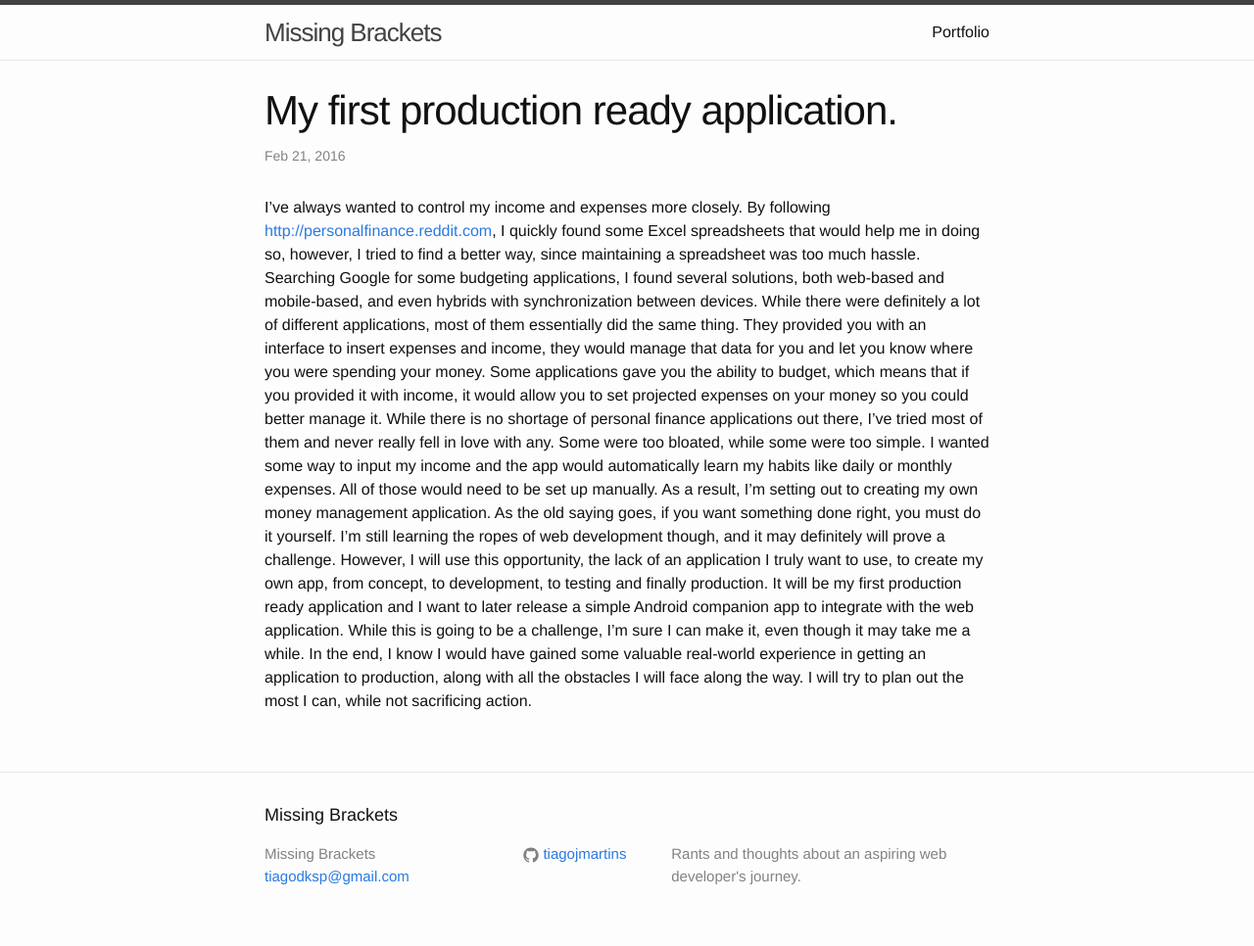
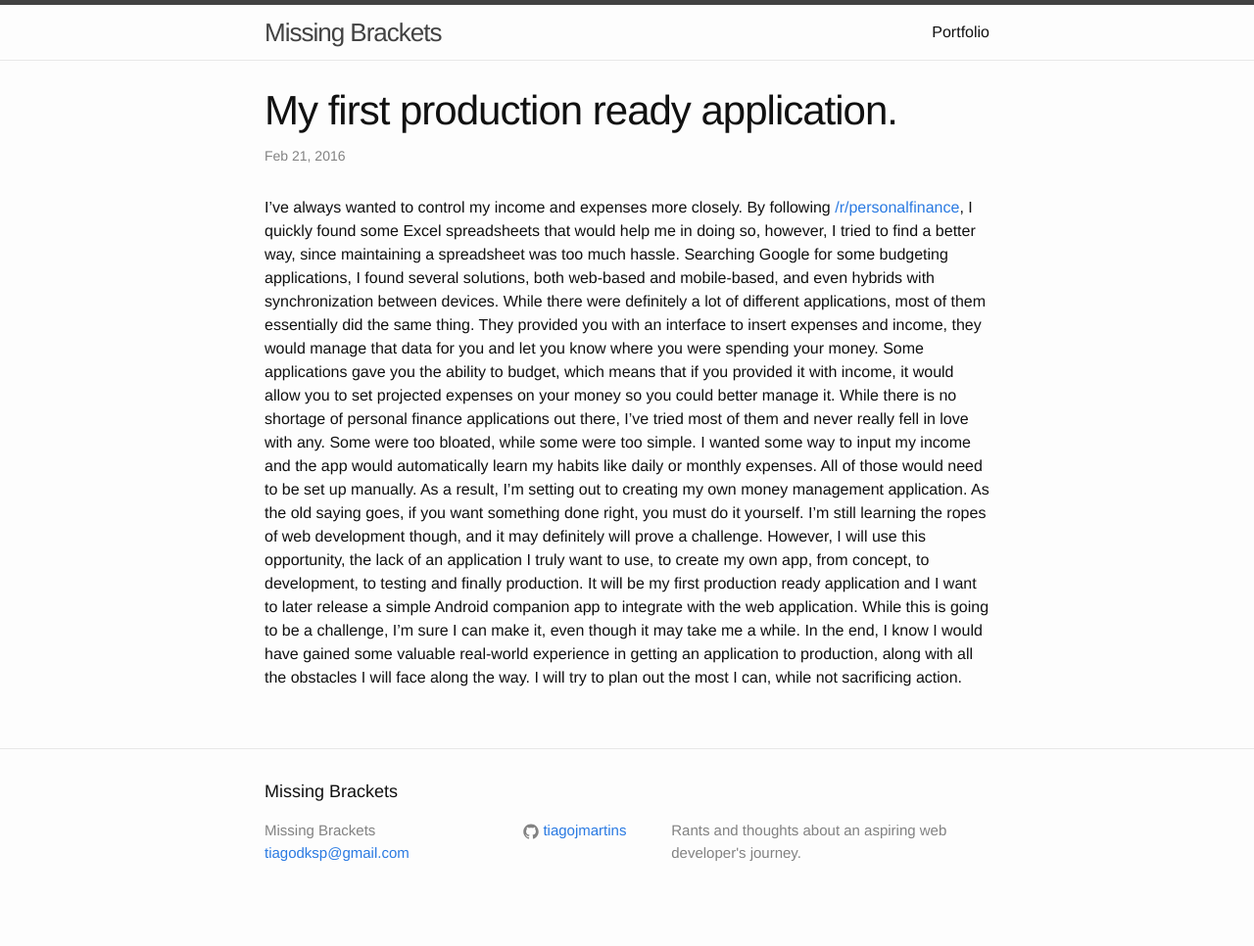
Before and after one commit to TiagoJMartins/tiagojmartins.github.io, a Jekyll site: the page built from _posts/2016-02-21-my-first-production-ready-application.markdown, in a window 1280 px wide. Shown: the whole page at 98% size. Built offline with Jekyll 4.4.1, drawn with Linux system fonts in a browser that asks for light colours; after the commit the page ends 942 px from its top, so only the background shows below that; some of the changed lines change nothing that is shown.

Commit message:
Fix markdown syntax

```diff
--- a/_posts/2016-02-21-my-first-production-ready-application.markdown
+++ b/_posts/2016-02-21-my-first-production-ready-application.markdown
@@ -4,7 +4,7 @@ title: "My first production ready application."
 date: 2016-02-21
 ---
 
-I’ve always wanted to control my income and expenses more closely. By following [http://personalfinance.reddit.com](/r/personalfinance), I quickly found some Excel spreadsheets that would help me in doing so, however, I tried to find a better way, since maintaining a spreadsheet was too much hassle. Searching Google for some budgeting applications, I found several solutions, both web-based and mobile-based, and even hybrids with synchronization between devices.
+I’ve always wanted to control my income and expenses more closely. By following [/r/personalfinance](http://personalfinance.reddit.com), I quickly found some Excel spreadsheets that would help me in doing so, however, I tried to find a better way, since maintaining a spreadsheet was too much hassle. Searching Google for some budgeting applications, I found several solutions, both web-based and mobile-based, and even hybrids with synchronization between devices.
 While there were definitely a lot of different applications, most of them essentially did the same thing. They provided you with an interface to insert expenses and income, they would manage that data for you and let you know where you were spending your money. Some applications gave you the ability to budget, which means that if you provided it with income, it would allow you to set projected expenses on your money so you could better manage it. While there is no shortage of personal finance applications out there, I’ve tried most of them and never really fell in love with any. Some were too bloated, while some were too simple. I wanted some way to input my income and the app would automatically learn my habits like daily or monthly expenses. All of those would need to be set up manually. As a result, I’m setting out to creating my own money management application. As the old saying goes, if you want something done right, you must do it yourself.
 I’m still learning the ropes of web development though, and it may definitely will prove a challenge. However, I will use this opportunity, the lack of an application I truly want to use, to create my own app, from concept, to development, to testing and finally production. It will be my first production ready application and I want to later release a simple Android companion app to integrate with the web application.
 While this is going to be a challenge, I’m sure I can make it, even though it may take me a while. In the end, I know I would have gained some valuable real-world experience in getting an application to production, along with all the obstacles I will face along the way. I will try to plan out the most I can, while not sacrificing action.
```
